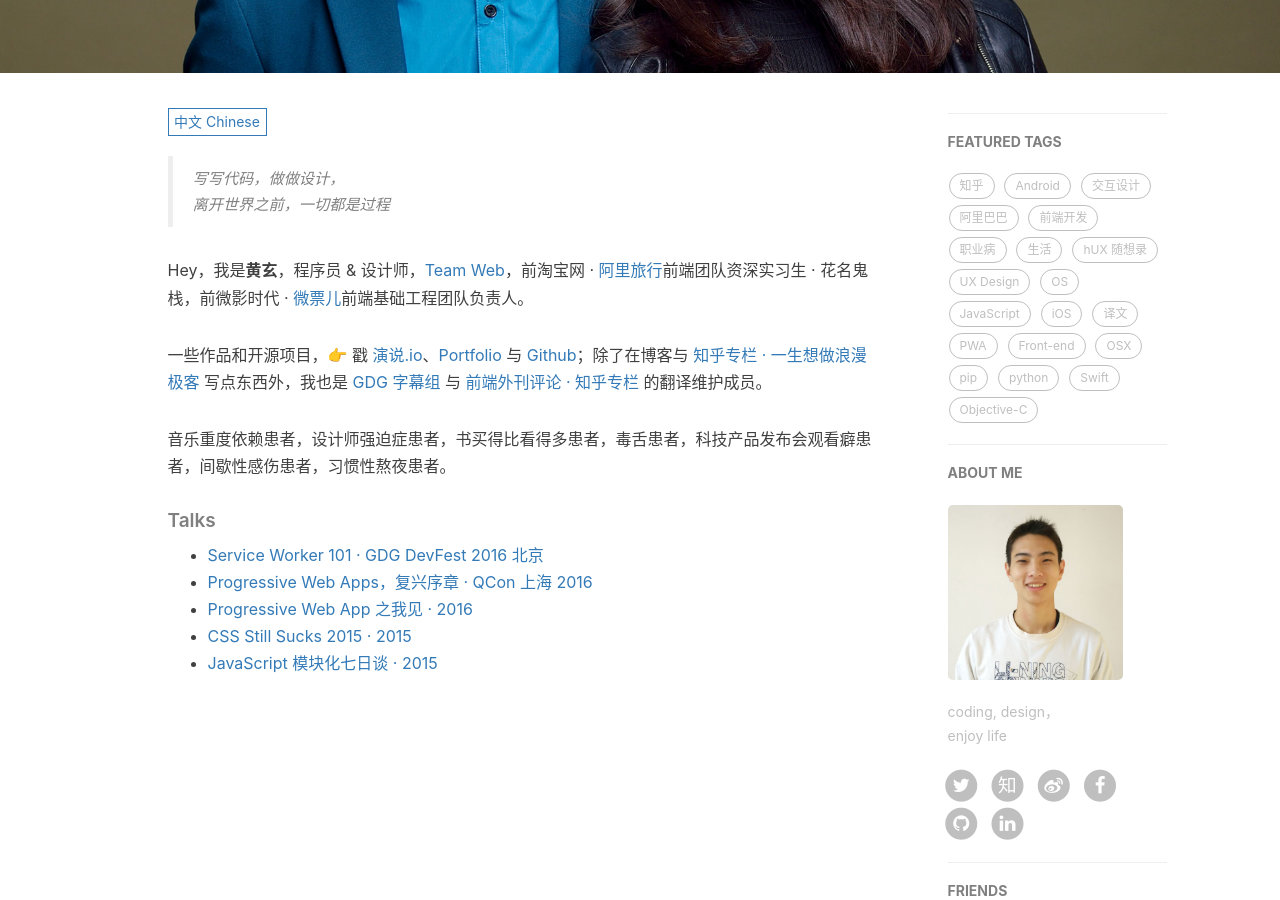
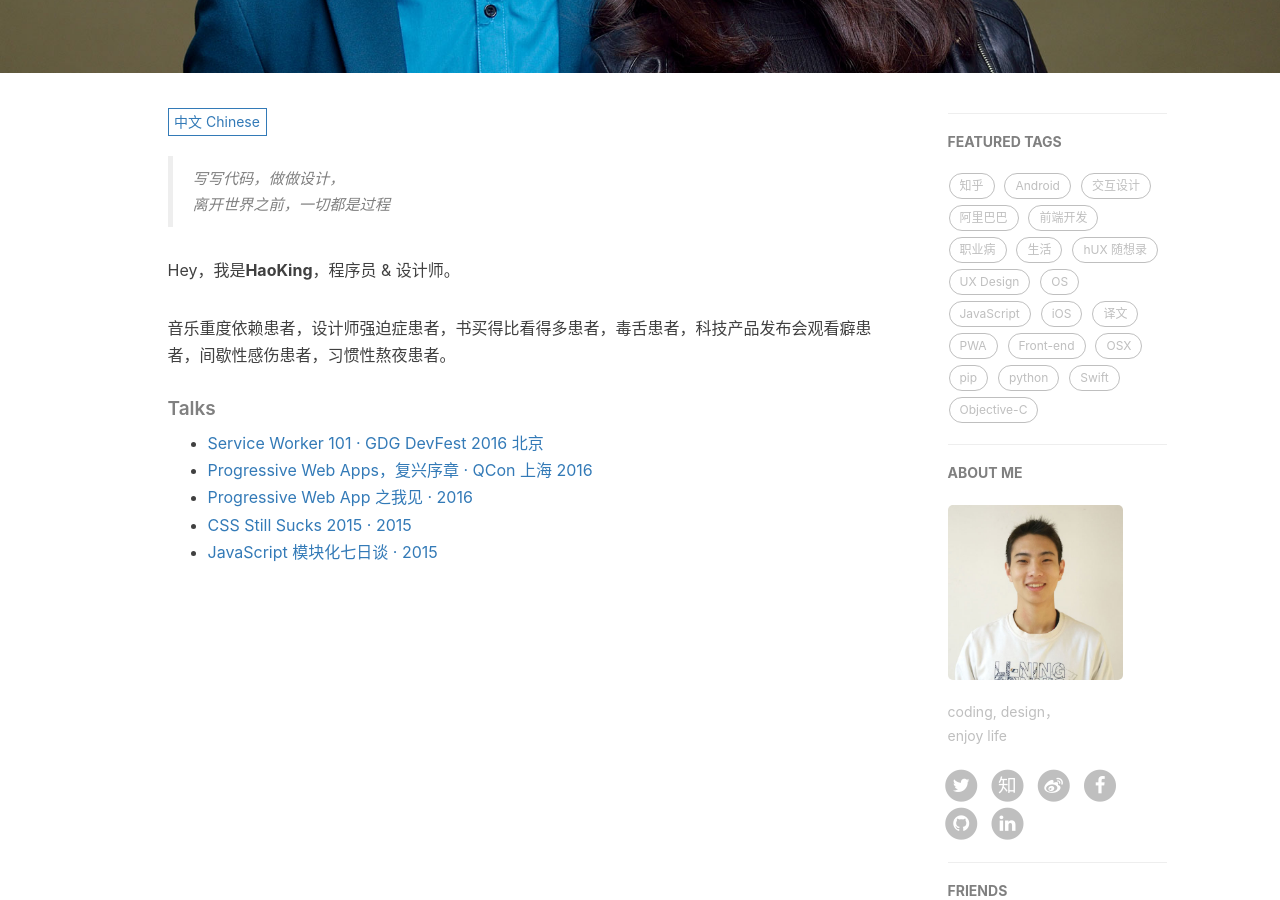
Before and after one commit to haoking/haoking.github.io, a Jekyll site: the page built from about.html, in a window 1280 px wide and 900 px high, scrolled down 345 px. Built offline with Jekyll 4.4.1, drawn with Linux system fonts in a browser that asks for light colours; nearby versions of some CDN libraries; comment, search, counter and statistics services are not loaded.

Commit message:
Update about.html
update

```diff
--- a/about.html
+++ b/about.html
@@ -18,9 +18,7 @@ header-img: "img/about-bg.jpg"
     <blockquote><p>写写代码，做做设计，<br>
     离开世界之前，一切都是过程</p></blockquote>
 
-    <p>Hey，我是<strong>黄玄</strong>，程序员 &amp; 设计师，<a href="https://medium.com/ben-and-dion/team-web-3315aa447fb2#.359a9c6cl">Team Web</a>，前淘宝网 · <a href="http://alitrip.com">阿里旅行</a>前端团队资深实习生 · 花名鬼栈，前微影时代 · <a href="http://www.wepiao.com/?r=movie">微票儿</a>前端基础工程团队负责人。</p>
-
-    <p>一些作品和开源项目，👉 戳 <a href="https://zhuanlan.zhihu.com/p/21280918">演说.io</a>、<a href="/portfolio">Portfolio</a> 与 <a href="http://github.com/huxpro">Github</a>；除了在博客与 <a href="http://zhuanlan.zhihu.com/huxblog">知乎专栏 · 一生想做浪漫极客</a> 写点东西外，我也是 <a href="http://www.gfansub.com/">GDG 字幕组</a> 与 <a href="http://zhuanlan.zhihu.com/FrontendMagazine">前端外刊评论 · 知乎专栏</a> 的翻译维护成员。</p>
+    <p>Hey，我是<strong>HaoKing</strong>，程序员 &amp; 设计师。</p>
 
     <p>音乐重度依赖患者，设计师强迫症患者，书买得比看得多患者，毒舌患者，科技产品发布会观看癖患者，间歇性感伤患者，习惯性熬夜患者。</p>
     <h5>Talks</h5>
```
